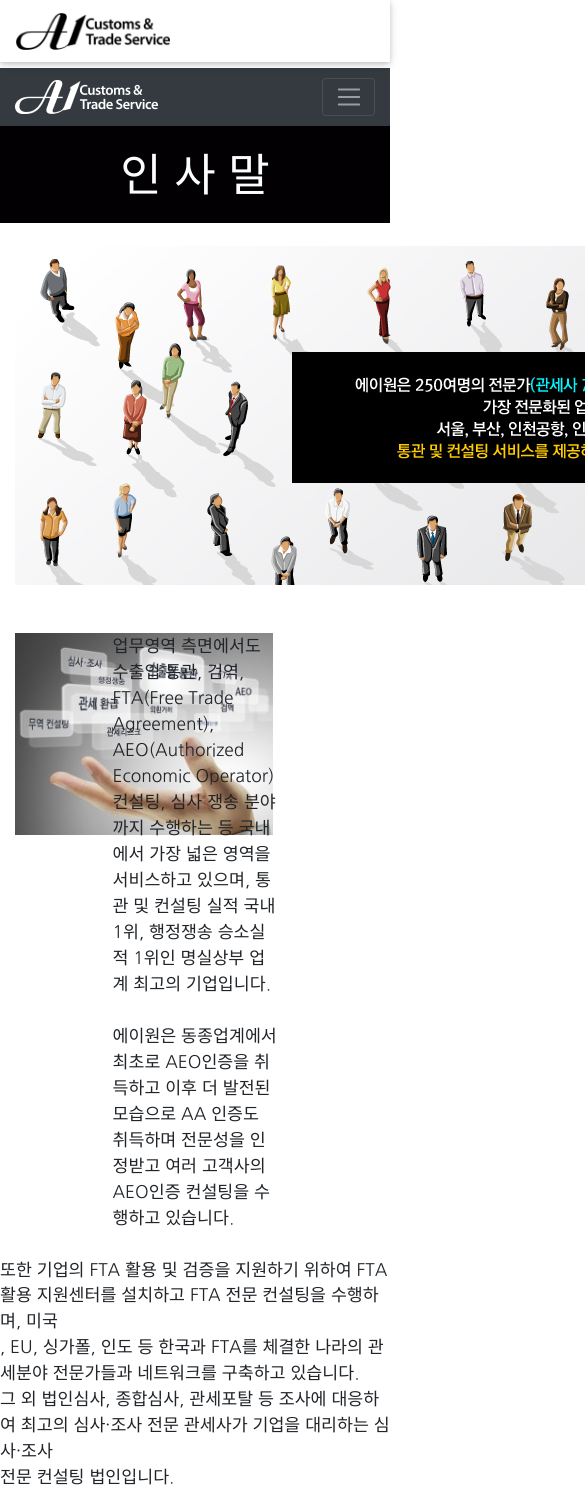
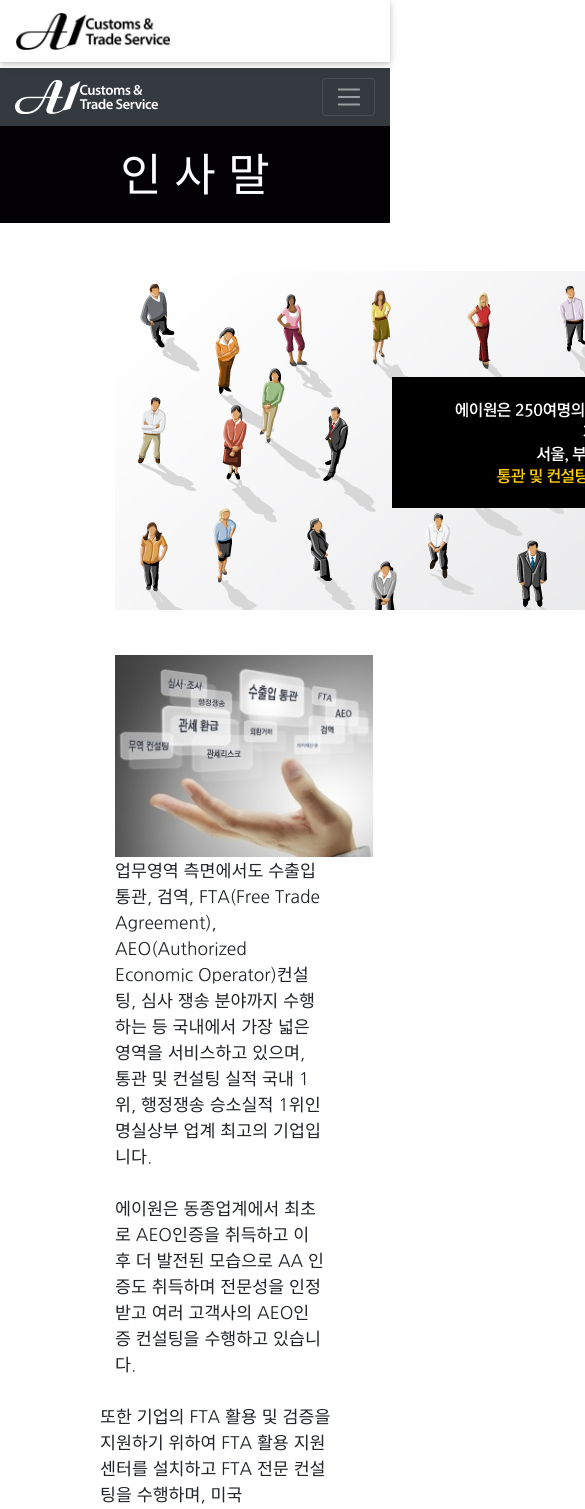
Before and after one commit to limyt0909/Qusetion, a React (Create React App) app: page /aboutaone in a window 390 px wide. Shown: the top 1509 px of the page, 585 px wide, since content can reach past the window. Built offline with nearby package versions, Linux system fonts and the light colour scheme.

Commit message:
210114(ver.2)
1

```diff
--- a/public/index.html
+++ b/public/index.html
@@ -24,7 +24,7 @@
       work correctly both with client-side routing and a non-root public URL.
       Learn how to configure a non-root public URL by running `npm run build`.
     -->
-    <title>Aone Customs</title>
+    <title>관세법인 에이원</title>
   </head>
   <body>
     <noscript>You need to enable JavaScript to run this app.</noscript>
--- a/src/pages/Aboutaone.js
+++ b/src/pages/Aboutaone.js
@@ -8,26 +8,26 @@ import Img3 from '../images/인사말7.png';
 
 import styles from './Aboutaone.module.css';
 
-<link rel="dns-prefetch" href="//fonts.googleapis.com" />;
-
 const Aboutaone = () => {
   return (
     <div>
       <Top />
       <div className={styles.title}> 인 사 말 </div>
       <br />
+      <div class="container">
+        <div className={styles.margin}>
+          <img src={Img1} alt="인사말1" />
 
-      <div className={styles.aboutaone}>
-        <div class="container">
-          <img src={Img1} alt="인사말1" />
-          <br /> <br /> <br />
+          <br />
+          <br />
+          <br />
           <div className={styles.font}>
             <div class="row">
-              <div class="col-3">
+              <div class="col-sm-4">
                 {' '}
                 <img src={Img2} alt="인사말2" />
               </div>
-              <div class="col-6">
+              <div class="col-sm-6">
                 {' '}
                 업무영역 측면에서도 수출입 통관, 검역, FTA(Free Trade
                 Agreement), AEO(Authorized Economic Operator)컨설팅, 심사 쟁송
@@ -62,10 +62,9 @@ const Aboutaone = () => {
             </div>
           </div>
         </div>{' '}
+        <br />
+        <br />
       </div>
-      <br />
-
-      <br />
       <Bottom />
     </div>
   );
--- a/src/pages/Aboutaone.module.css
+++ b/src/pages/Aboutaone.module.css
@@ -56,3 +56,11 @@
   font-family: 'Nanum Gothic', sans-serif;
   font-size: 13pt;
 }
+
+/* 가운데 컨테이너 정렬 */
+.margin {
+  margin: 25px 50px 75px 100px;
+}
+.margin2 {
+  margin: 25px 50px 75px 300px;
+}
--- a/src/pages/Aboutaone4.js
+++ b/src/pages/Aboutaone4.js
@@ -17,6 +17,7 @@ const Aboutaone4 = () => {
       <Top />
       <div className={styles.title}> 경영방침 </div>
       <br />
+      <div className={styles.margin2}>
         <div className={styles.font}>
           <div class="container">
             <img src={Img1} alt="경영방침" />
@@ -24,10 +25,11 @@ const Aboutaone4 = () => {
             <div class="row">
               <div class="col-9">
                 관세무역 에이원은 국제무역거래의 일원으로 테러방지라는 국제적
-              물류관리 흐름에 동참하고 새로운 무역관행으로 대두되고 있는 안전한
-              물류공급망에 적극적으로 참여하기 위하여 관세청에서 공인하는
-              종합인증 우수업체(Authorized Economic Operator) 로 공인 받아
-              AEO업체가 준수하여야 하는 제반 사항을 적극적으로 시행합니다.
+                물류관리 흐름에 동참하고 새로운 무역관행으로 대두되고 있는
+                안전한 물류공급망에 적극적으로 참여하기 위하여 관세청에서
+                공인하는 종합인증 우수업체(Authorized Economic Operator) 로 공인
+                받아 AEO업체가 준수하여야 하는 제반 사항을 적극적으로
+                시행합니다.
                 <br />
                 <br />
                 <br />
@@ -41,8 +43,8 @@ const Aboutaone4 = () => {
                 <br />
                 종합인증 우수업체 공인기준에서 요구하는 사항을 준수하고 지속적인
                 AEO시스템의 운영 및 관리를 통하여 건전한 내부통제 시스템을
-              유지하고 관세행정 법규준수도를 제고하여 수출입통관을 원활하게 하는
-              것을 목적으로 합니다.
+                유지하고 관세행정 법규준수도를 제고하여 수출입통관을 원활하게
+                하는 것을 목적으로 합니다.
                 <br /> <br /> 경영방침을 달성하기 위하여 우리법인의 전임직원은
                 AEO의 요구조건을 충족하도록 수립한 AEO운영 매뉴얼의 내용을
                 이해하고 숙지하여 이에 규정된 각자의 책임을 준수하여야 합니다.
@@ -66,6 +68,7 @@ const Aboutaone4 = () => {
               <br />
               <br />
               <h2>윤리규범</h2>
+            </div>
           </div>
         </div>
       </div>
```
Also changed, not shown: 1 other file (tests, documents, lock files or other folders). Lines whose indentation alone changed are shown as unchanged.
